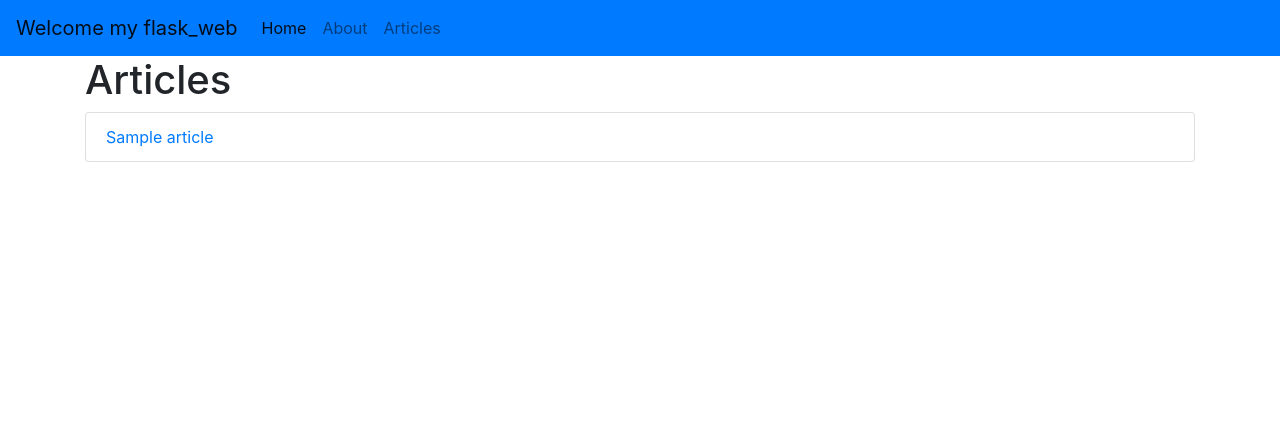
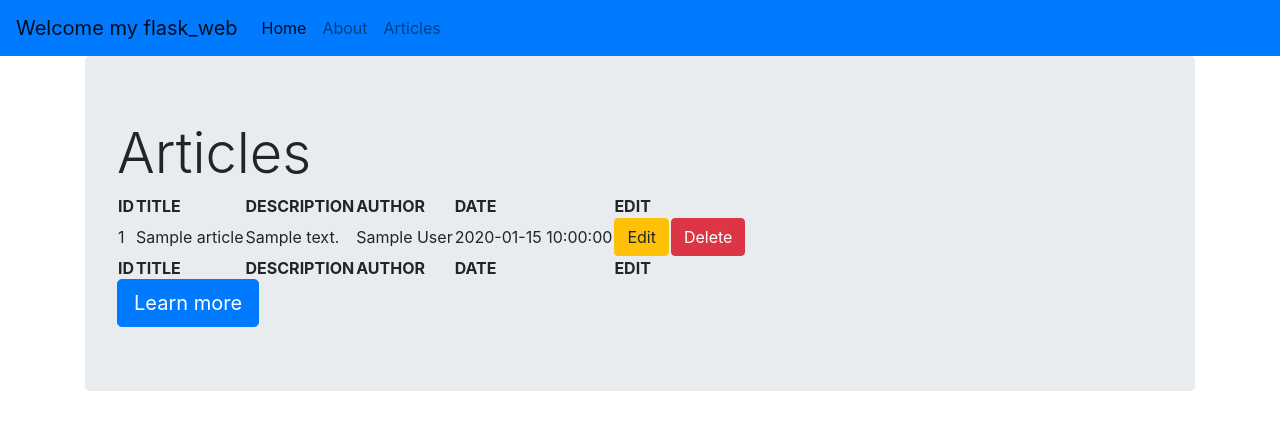
Before and after one commit to blacklemons/flask_userlist, a Flask app: template templates/articles.html in a window 1280 px wide. Shown: the top 430 px of the page. Run offline with Flask 2, Linux system fonts and the light colour scheme; the template is opened without the code that fills it: most values are stand-ins (such as "Sample title", 1, 10 or a date in 2020).

Commit message:
articles

```diff
--- a/app.py
+++ b/app.py
@@ -1,7 +1,9 @@
 from flask import Flask , render_template
+from data import Articles
 
 app = Flask(__name__)
 app.debug = True
+Articles = Articles()
 
 @app.route('/', methods=['GET','POST'])
 def hello_world():
@@ -13,7 +15,7 @@ def about():
 
 @app.route('/articles')
 def articles():
-    return render_template('articles.html')
+    return render_template('articles.html', articles = Articles)
 
 if __name__== '__main__':
     app.run(port = 5000)
--- a/templates/articles.html
+++ b/templates/articles.html
@@ -1,10 +1,44 @@
 {% extends 'layout.html' %}
 {% block body %}
-<h1>Articles</h1>
-<ul class="list-group"> {% for article in articles %}
-<li class="list-group-item">
-<a href="articles/{{article.id}}">{{article.title}}</a>
-</li>
-{% endfor %}
-</ul>
+<div class="jumbotron">
+    <h1 class="display-4">Articles</h1>
+
+    <table>
+        <thead>
+            <tr>
+                <th>ID</th>
+                <th>TITLE</th>
+                <th>DESCRIPTION</th>
+                <th>AUTHOR</th>
+                <th>DATE</th>
+                <th>EDIT</th>
+            </tr>
+        </thead>
+        <tbody>
+            {% for article in articles %}
+            <tr>
+                <td>{{article['id']}}</td>
+                <td>{{article['title']}}</td>
+                <td>{{article['body']}}</td>
+                <td>{{article['author']}}</td>
+                <td>{{article['create_date']}}</td>
+                <td><a class="btn btn-warning" href="#" role="button">Edit</a></td>
+                <td><a class="btn btn-danger" href="#" role="button">Delete</a></td>
+            </tr>
+            {% endfor %}
+        </tbody>
+        <tfoot>
+            <tr>
+                <th>ID</th>
+                <th>TITLE</th>
+                <th>DESCRIPTION</th>
+                <th>AUTHOR</th>
+                <th>DATE</th>
+                <th>EDIT</th>
+            </tr>
+        </tfoot>
+	</table>
+
+    <a class="btn btn-primary btn-lg" href="#" role="button">Learn more</a>
+  </div>
 {% endblock %}
```
Also changed, not shown: data.py (added, +9 -0 lines), templates/about.html (+7 -2 lines).
